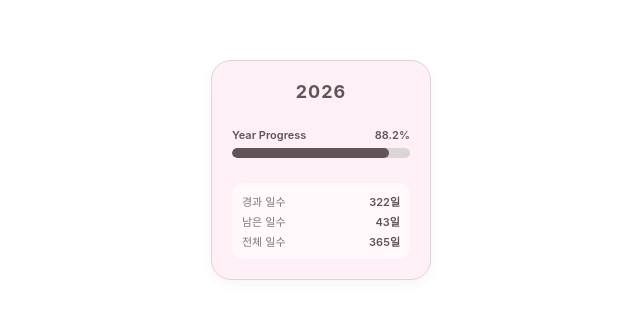
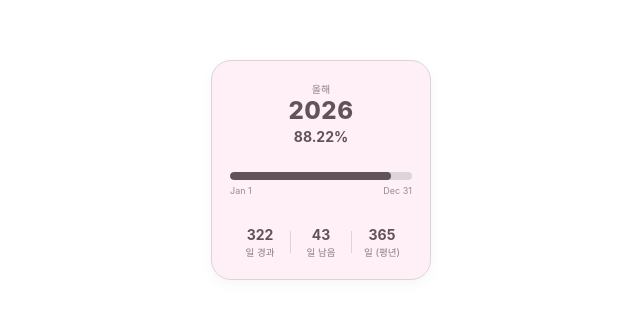
Before and after one commit to qhgus8203/notion-tracker-wiget, a plain HTML site: page index.html in a window 1280 px wide. Shown: the part 230-548 px from the top of the page, without its empty margins (319-959 px from the left). Drawn offline with Linux system fonts and the light colour scheme.

Commit message:
Add files via upload

```diff
--- a/index.html
+++ b/index.html
@@ -27,42 +27,57 @@
             background-color: #FFF0F7;
             border: 1px solid #DBD5D7;
             border-radius: 20px;
-            padding: 20px;
+            padding: 20px 18px;
             display: flex;
             flex-direction: column;
             justify-content: space-between;
+            align-items: center;
             box-shadow: 0 4px 12px rgba(97, 83, 87, 0.05);
         }
 
-        /* 연도 헤더 */
+        /* 상단 연도 및 퍼센트 */
+        .header-group {
+            text-align: center;
+            display: flex;
+            flex-direction: column;
+            gap: 2px;
+        }
+
+        .sub-label {
+            font-size: 10px;
+            color: #615357;
+            opacity: 0.7;
+            font-weight: 500;
+        }
+
         .year-title {
-            text-align: center;
-            font-size: 18px;
+            font-size: 24px;
+            font-weight: 800;
+            color: #615357;
+            letter-spacing: 0.5px;
+            line-height: 1.1;
+        }
+
+        .percent-title {
+            font-size: 14px;
             font-weight: 700;
             color: #615357;
-            letter-spacing: 1px;
+            margin-top: 2px;
         }
 
         /* 프로그레스바 영역 */
         .progress-container {
+            width: 100%;
             display: flex;
             flex-direction: column;
-            gap: 6px;
-        }
-
-        .progress-info {
-            display: flex;
-            justify-content: space-between;
-            font-size: 11px;
-            font-weight: 600;
-            color: #615357;
+            gap: 5px;
         }
 
         .progress-bar-bg {
             width: 100%;
-            height: 10px;
+            height: 8px;
             background-color: #DBD5D7;
-            border-radius: 5px;
+            border-radius: 4px;
             overflow: hidden;
         }
 
@@ -70,66 +85,92 @@
             width: 0%;
             height: 100%;
             background-color: #615357;
-            border-radius: 5px;
+            border-radius: 4px;
             transition: width 0.5s ease;
         }
 
-        /* 하단 일수 정보 */
-        .stats-box {
-            background-color: rgba(255, 255, 255, 0.6);
-            border-radius: 12px;
-            padding: 10px;
+        .date-range {
+            display: flex;
+            justify-content: space-between;
+            font-size: 9px;
+            color: #615357;
+            opacity: 0.65;
+            font-family: monospace;
+        }
+
+        /* 하단 가로 3열 일수 정보 */
+        .stats-row {
+            width: 100%;
+            display: flex;
+            justify-content: space-around;
+            align-items: center;
+            padding-top: 4px;
+        }
+
+        .stat-item {
             display: flex;
             flex-direction: column;
-            gap: 4px;
-            font-size: 11px;
+            align-items: center;
+            gap: 2px;
+            flex: 1;
+        }
+
+        .stat-number {
+            font-size: 14px;
+            font-weight: 700;
             color: #615357;
         }
 
-        .stat-row {
-            display: flex;
-            justify-content: space-between;
+        .stat-desc {
+            font-size: 9.5px;
+            color: #615357;
+            opacity: 0.75;
         }
 
-        .stat-label {
-            opacity: 0.8;
-        }
-
-        .stat-value {
-            font-weight: 600;
+        /* 세로 구분선 */
+        .divider {
+            width: 1px;
+            height: 22px;
+            background-color: #DBD5D7;
         }
     </style>
 </head>
 <body>
 
     <div class="widget-card">
-        <!-- 가운데 해당 연도 -->
-        <div class="year-title" id="yearText">2026</div>
+        <!-- 상단: 올해 / 연도 / 진행률% -->
+        <div class="header-group">
+            <span class="sub-label">올해</span>
+            <div class="year-title" id="yearText">2026</div>
+            <div class="percent-title" id="percentText">0.00%</div>
+        </div>
 
-        <!-- 프로그레스바 -->
+        <!-- 중단: 프로그레스바 + Jan 1 ~ Dec 31 -->
         <div class="progress-container">
-            <div class="progress-info">
-                <span>Year Progress</span>
-                <span id="percentText">0%</span>
-            </div>
             <div class="progress-bar-bg">
                 <div class="progress-bar-fill" id="progressFill"></div>
             </div>
+            <div class="date-range">
+                <span>Jan 1</span>
+                <span>Dec 31</span>
+            </div>
         </div>
 
-        <!-- 하단 일수 표시 (남은 일수, 경과 일수, 전체 일수) -->
-        <div class="stats-box">
-            <div class="stat-row">
-                <span class="stat-label">경과 일수</span>
-                <span class="stat-value" id="passedDays">0일</span>
+        <!-- 하단: 경과 / 남음 / 전체 일수 가로 배열 -->
+        <div class="stats-row">
+            <div class="stat-item">
+                <span class="stat-number" id="passedDays">0</span>
+                <span class="stat-desc">일 경과</span>
             </div>
-            <div class="stat-row">
-                <span class="stat-label">남은 일수</span>
-                <span class="stat-value" id="leftDays">0일</span>
+            <div class="divider"></div>
+            <div class="stat-item">
+                <span class="stat-number" id="leftDays">0</span>
+                <span class="stat-desc">일 남음</span>
             </div>
-            <div class="stat-row">
-                <span class="stat-label">전체 일수</span>
-                <span class="stat-value" id="totalDays">365일</span>
+            <div class="divider"></div>
+            <div class="stat-item">
+                <span class="stat-number" id="totalDays">365</span>
+                <span class="stat-desc" id="yearTypeDesc">일 (평년)</span>
             </div>
         </div>
     </div>
@@ -139,25 +180,25 @@
             const now = new Date();
             const year = now.getFullYear();
 
-            // 윤년 계산
+            // 윤년 판별
             const isLeapYear = (year % 4 === 0 && year % 100 !== 0) || (year % 400 === 0);
             const totalDays = isLeapYear ? 366 : 365;
 
             const start = new Date(year, 0, 1);
-            const end = new Date(year + 1, 0, 1);
 
-            // 경과 밀리초 -> 일수 계산
+            // 경과 일수 및 남은 일수 계산
             const passedDays = Math.floor((now - start) / (1000 * 60 * 60 * 24)) + 1;
             const leftDays = totalDays - passedDays;
-            const percent = ((passedDays / totalDays) * 100).toFixed(1);
+            const percent = ((passedDays / totalDays) * 100).toFixed(2);
 
             // HTML 반영
             document.getElementById('yearText').textContent = year;
             document.getElementById('percentText').textContent = percent + '%';
             document.getElementById('progressFill').style.width = percent + '%';
-            document.getElementById('passedDays').textContent = passedDays + '일';
-            document.getElementById('leftDays').textContent = leftDays + '일';
-            document.getElementById('totalDays').textContent = totalDays + '일';
+            document.getElementById('passedDays').textContent = passedDays;
+            document.getElementById('leftDays').textContent = leftDays;
+            document.getElementById('totalDays').textContent = totalDays;
+            document.getElementById('yearTypeDesc').textContent = isLeapYear ? '일 (윤년)' : '일 (평년)';
         }
 
         updateYearProgress();
```
